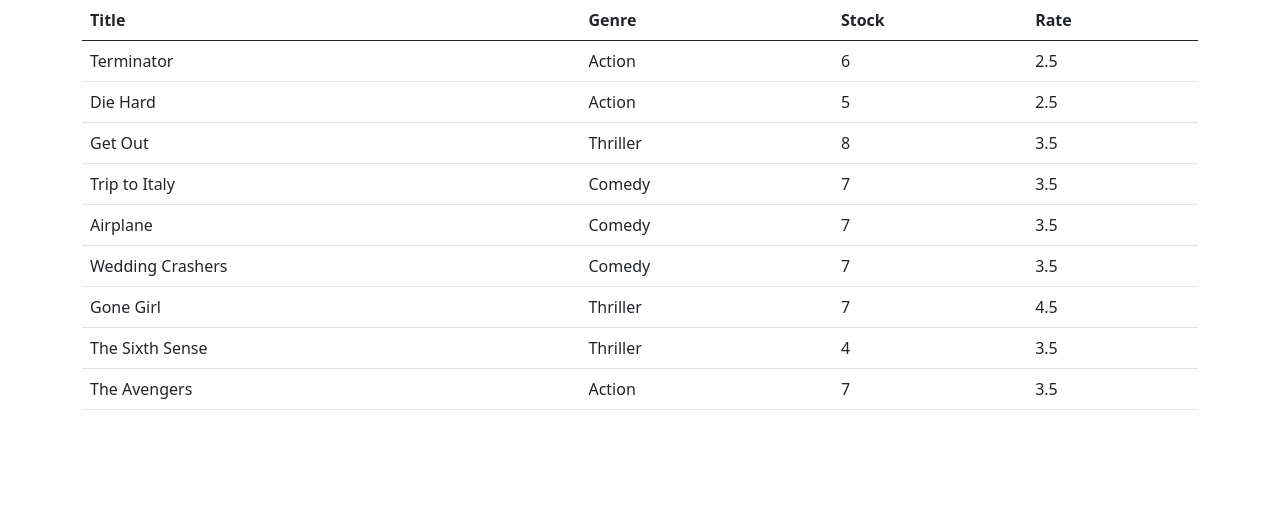
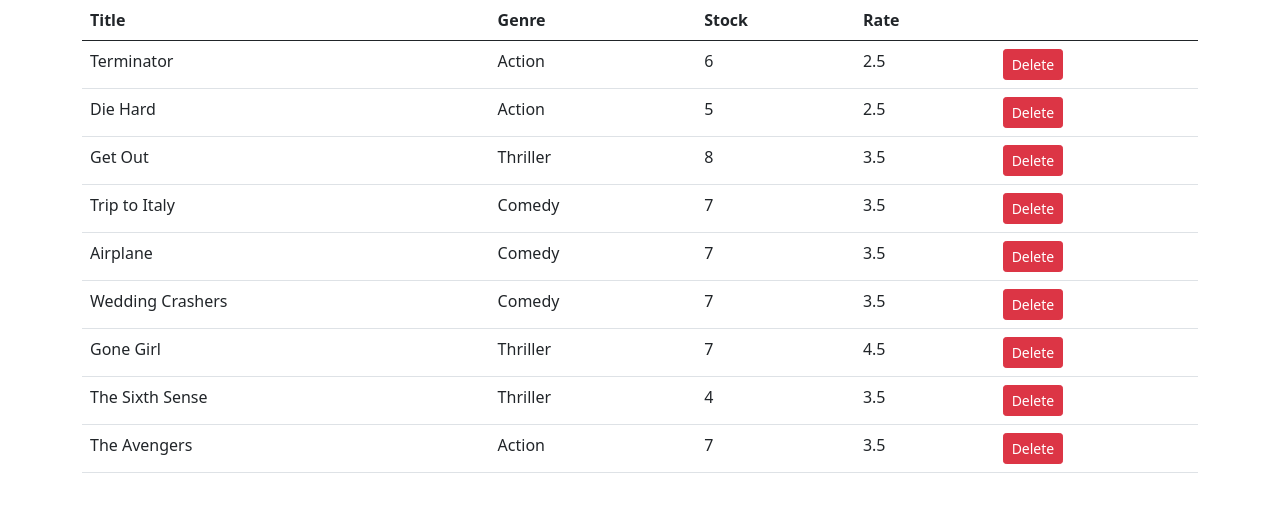
Before and after one commit to abbasi-naim/react-list-movie, a React (Create React App) app: page / in a window 1280 px wide. Shown: the top 512 px of the page. Built offline with nearby package versions, Linux system fonts and the light colour scheme.

Commit message:
add delete button for the the row of a list

```diff
--- a/src/components/movies.jsx
+++ b/src/components/movies.jsx
@@ -13,6 +13,7 @@
             <th>Genre</th>
             <th>Stock</th>
             <th>Rate</th>
+            <th></th>
           </tr>
         </thead>
         <tbody>
@@ -22,6 +23,9 @@
               <td>{movie.genre.name}</td>
               <td>{movie.numberInStock}</td>
               <td>{movie.dailyRentalRate}</td>
+              <td>
+                <button className="btn btn-danger btn-sm">Delete</button>
+              </td>
             </tr>
           ))}
         </tbody>
```
